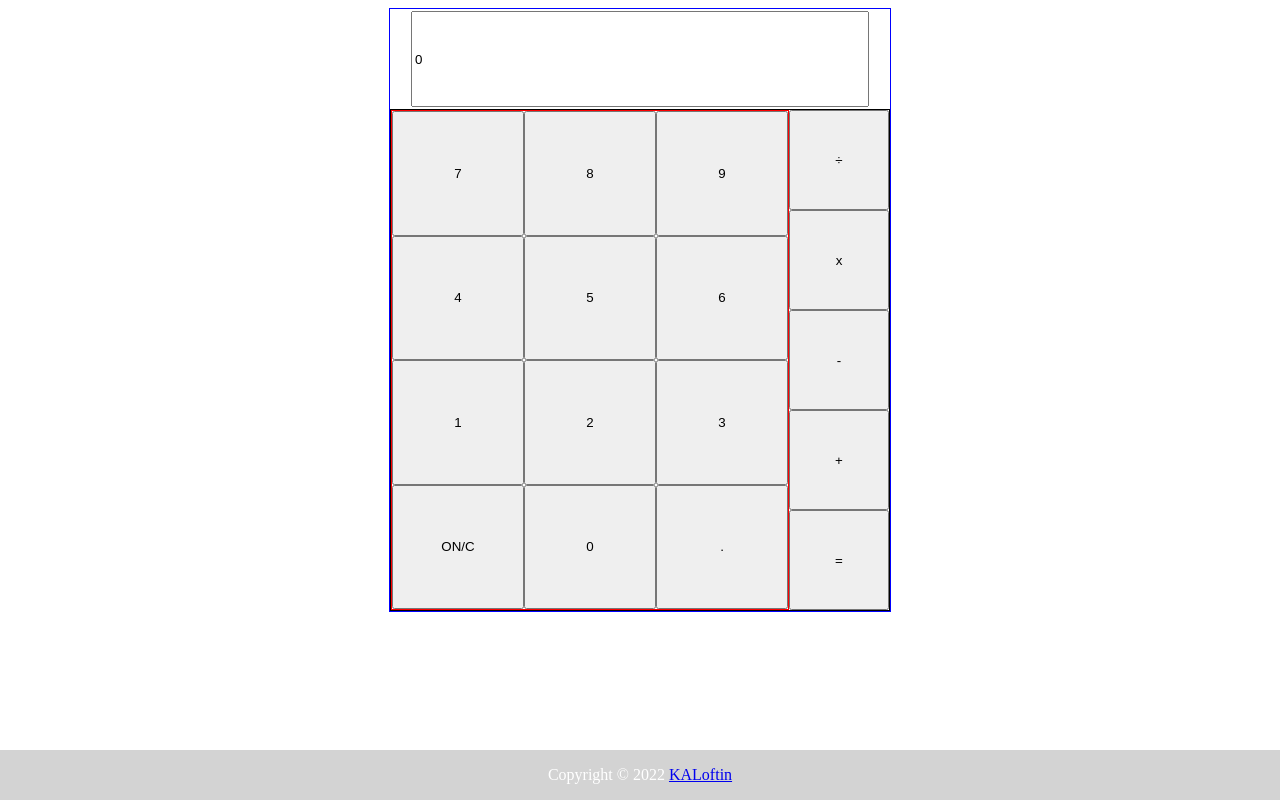
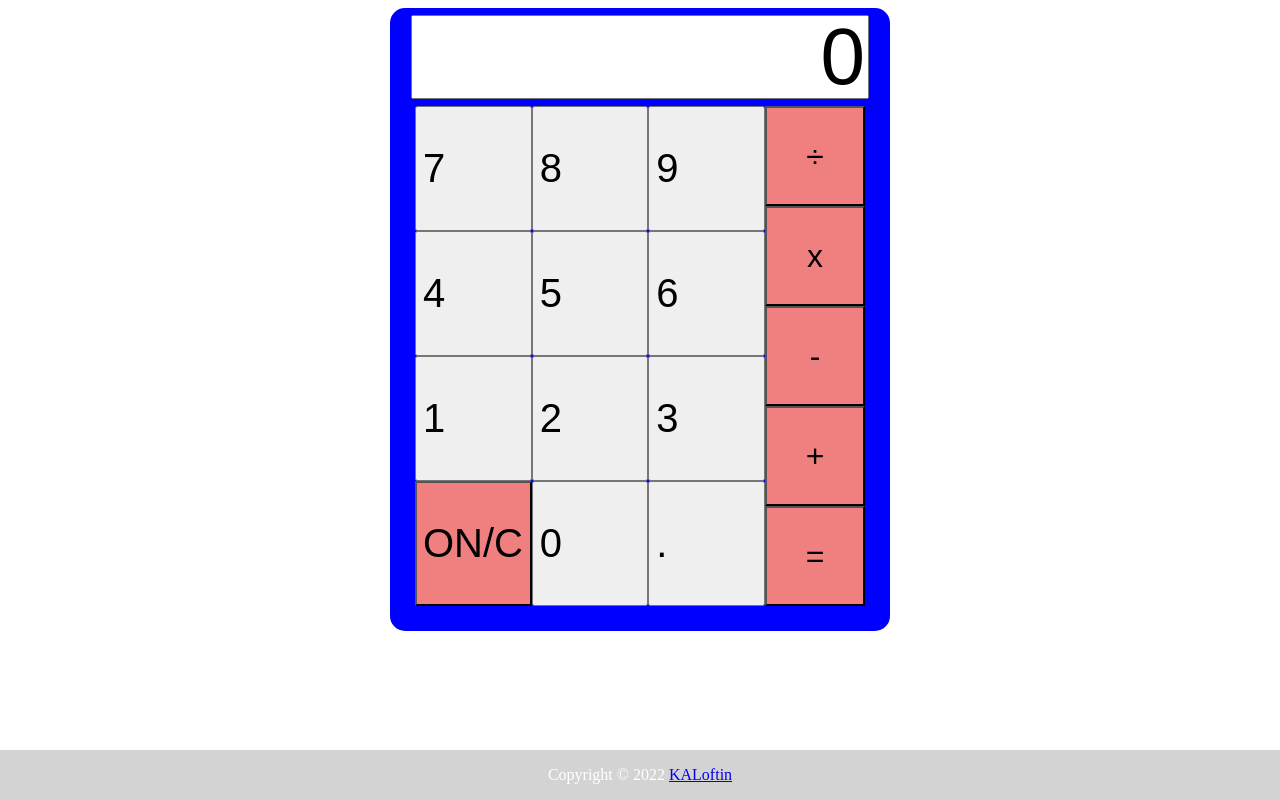
Before and after one commit to KALoftin/calculator-app, a plain HTML site: page index.html in a window 1280 px wide. Drawn offline with Linux system fonts and the light colour scheme.

Commit message:
added style to mimc TI-108 calculator

```diff
--- a/style.css
+++ b/style.css
@@ -5,38 +5,48 @@ main {
 }
 
 .calc-container {
-  border: 1px solid blue;
+  border-radius: 15px;
   width: 500px;
-  /* height: 500px; */
+  background-color: blue;
+  display: flex;
+  flex-direction: column;
+  align-items: center;
+  padding-bottom: 2%;
 }
 
 .calc-display {
   display: flex;
   justify-content: center;
   align-items: center;
-  height: 100px;
+  height: 20%;
 }
 
 #calc-input {
+  text-align: right;
+  font-size: 5em;
   width: 90%;
-  height: 90%;
+  height: 80%;
 }
 
 .calc-btns-container {
-  border: 1px solid black;
   display: flex;
+  width: 90%;
 }
 
 .calc-nums-container {
-  border: 1px solid red;
   display: flex;
   flex-wrap: wrap;
 }
 
 .num-btns, #btn-clear, #btn-dec{
-  width: 100px;
-  /* height: 100px; */
+  width: 30%;
   flex: auto;
+  font-size: 2.5em;
+  text-align: left;
+}
+
+#btn-clear {
+  background-color: lightcoral;
 }
 
 .calc-operators-container {
@@ -48,6 +58,8 @@ main {
   width: 100px;
   height: 100px;
   flex: auto;
+  font-size: 2em;
+  background-color: lightcoral;
 }
 
 .footer {
```
